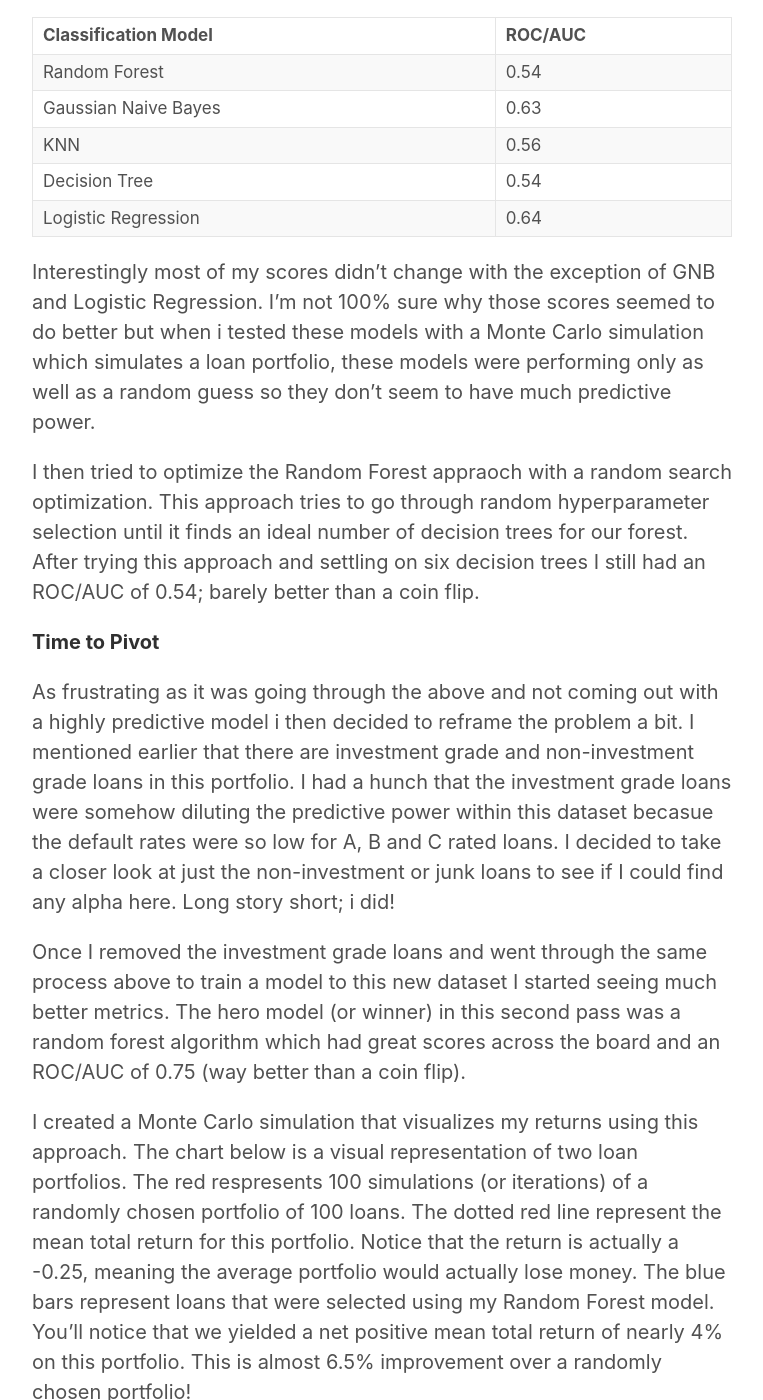
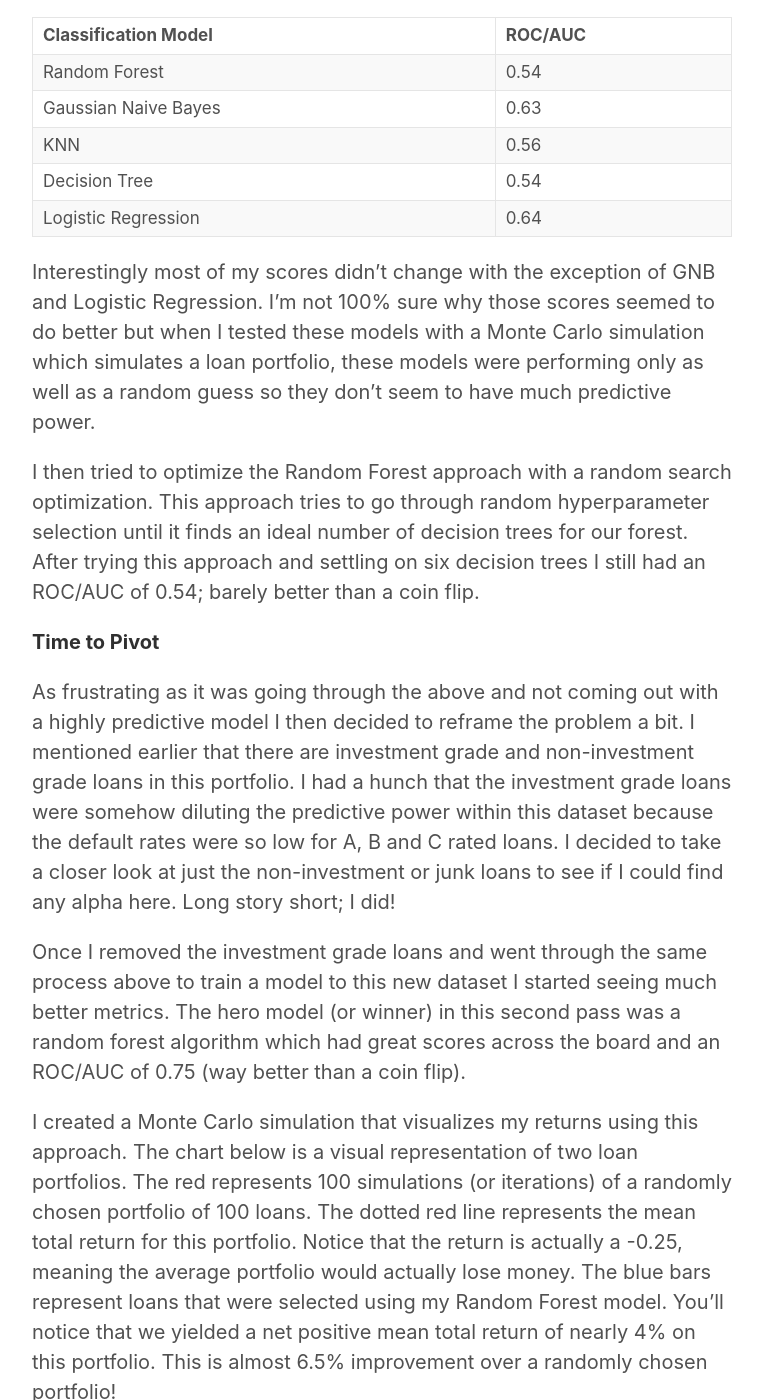
Before and after one commit to skhan-tech/skhan-tech.github.io, a Jekyll site: the page built from _posts/2020-02-16-Lending-Club-Loan-Analysis.md, in a window 1280 px wide and 1400 px high, scrolled down 9301 px. Shown: the whole window, without its empty margins (258-1021 px from the left). Built offline with Jekyll 4.4.1, drawn with Linux system fonts in a browser that asks for light colours; our own code applies the rules of GitHub Pages for plain Markdown files; some of the changed text lies outside the part shown.

Commit message:
Update 2020-02-16-Lending-Club-Loan-Analysis.md

```diff
--- a/_posts/2020-02-16-Lending-Club-Loan-Analysis.md
+++ b/_posts/2020-02-16-Lending-Club-Loan-Analysis.md
@@ -111,7 +111,7 @@ I started with creating some baseline models that were not optimized. I looked a
   - Logistic Regression
     - A form of linear regression that creates an S-shaped curve instead of a straight line in order to classify observations.
 
-When comparing models there are quite a few metrics we can analyze. There is accuracy, precision, recall, F1 and ROC/AUC. Since we have a highly imbalanced class here; that is we have very few occurences of defaults as opposed to good loans, our best metric will be the ROC/AUC metric. Without getting into too much detail accuracy, precision and recall are not great metrics for imbalanced classes because a high amount of false positives (predicted good loans that were actually bad) is not a good thing for us becasue we are trying to optimize for higher returns in our portfolio.
+When comparing models there are quite a few metrics we can analyze. There is accuracy, precision, recall, F1 and ROC/AUC. Since we have a highly imbalanced class here; that is we have very few occurrences of defaults as opposed to good loans, our best metric will be the ROC/AUC metric. Without getting into too much detail accuracy, precision and recall are not great metrics for imbalanced classes because a high number of false positives (predicted good loans that were actually bad) is not a good thing for us because we are trying to optimize for higher returns in our portfolio.
 
 All of the models I analyzed had very similar ROC AUC metrics. AUC is short for the area-under-the-curve and is a plot of comparison between our true positive and false positive rates.
 
@@ -138,17 +138,17 @@ I then use a technique called random oversampling in order to balance my classes
 |Decision Tree        | 0.54     |
 |Logistic Regression  | 0.64     |
 
-Interestingly most of my scores didn't change with the exception of GNB and Logistic Regression. I'm not 100% sure why those scores seemed to do better but when i tested these models with a Monte Carlo simulation which simulates a loan portfolio, these models were performing only as well as a random guess so they don't seem to have much predictive power.
+Interestingly most of my scores didn't change with the exception of GNB and Logistic Regression. I'm not 100% sure why those scores seemed to do better but when I tested these models with a Monte Carlo simulation which simulates a loan portfolio, these models were performing only as well as a random guess so they don't seem to have much predictive power.
 
-I then tried to optimize the Random Forest appraoch with a random search optimization. This approach tries to go through random hyperparameter selection until it finds an ideal number of decision trees for our forest. After trying this approach and settling on six decision trees I still had an ROC/AUC of 0.54; barely better than a coin flip.
+I then tried to optimize the Random Forest approach with a random search optimization. This approach tries to go through random hyperparameter selection until it finds an ideal number of decision trees for our forest. After trying this approach and settling on six decision trees I still had an ROC/AUC of 0.54; barely better than a coin flip.
 
 **Time to Pivot**
 
-As frustrating as it was going through the above and not coming out with a highly predictive model i then decided to reframe the problem a bit. I mentioned earlier that there are investment grade and non-investment grade loans in this portfolio. I had a hunch that the investment grade loans were somehow diluting the predictive power within this dataset becasue the default rates were so low for A, B and C rated loans. I decided to take a closer look at just the non-investment or junk loans to see if I could find any alpha here. Long story short; i did!
+As frustrating as it was going through the above and not coming out with a highly predictive model I then decided to reframe the problem a bit. I mentioned earlier that there are investment grade and non-investment grade loans in this portfolio. I had a hunch that the investment grade loans were somehow diluting the predictive power within this dataset because the default rates were so low for A, B and C rated loans. I decided to take a closer look at just the non-investment or junk loans to see if I could find any alpha here. Long story short; I did!
 
 Once I removed the investment grade loans and went through the same process above to train a model to this new dataset I  started seeing much better metrics. The hero model (or winner) in this second pass was a random forest algorithm which had great scores across the board and an ROC/AUC of 0.75 (way better than a coin flip).
 
-I created a Monte Carlo simulation that visualizes my returns using this approach. The chart below is a visual representation of two loan portfolios. The red respresents 100 simulations (or iterations) of a randomly chosen portfolio of 100 loans. The dotted red line represent the mean total return for this portfolio. Notice that the return is actually a -0.25, meaning the average portfolio would actually lose money. The blue bars represent loans that were selected using my Random Forest model. You'll notice that we yielded a net positive mean total return of nearly 4% on this portfolio. This is almost 6.5% improvement over a randomly chosen portfolio!
+I created a Monte Carlo simulation that visualizes my returns using this approach. The chart below is a visual representation of two loan portfolios. The red represents 100 simulations (or iterations) of a randomly chosen portfolio of 100 loans. The dotted red line represents the mean total return for this portfolio. Notice that the return is actually a -0.25, meaning the average portfolio would actually lose money. The blue bars represent loans that were selected using my Random Forest model. You'll notice that we yielded a net positive mean total return of nearly 4% on this portfolio. This is almost 6.5% improvement over a randomly chosen portfolio!
 
 ![JobsByDefault]({{ site.url }}/images/charts/modeled_portfolio.png)
 
```
Also changed, not shown: other parts of _posts/2020-02-16-Lending-Club-Loan-Analysis.md (+11 -11 lines).
